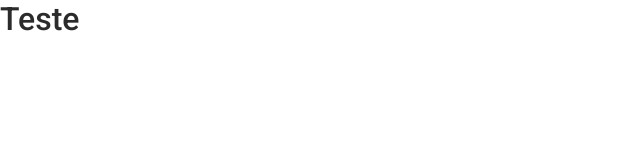
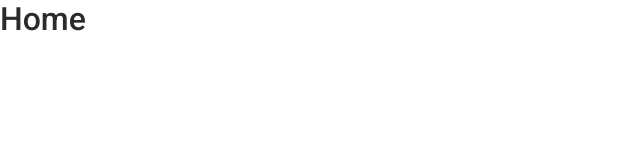
Before and after one commit to dtoloto/squad-management-tool, a React (Create React App) app: page / in a window 1280 px wide. Shown: the top 160 px of the page, without its empty margins (0-640 px from the left). Built offline with nearby package versions, Linux system fonts and the light colour scheme.

Commit message:
add: router

```diff
--- a/src/App.tsx
+++ b/src/App.tsx
@@ -1,15 +1,18 @@
 import React from 'react';
+import { BrowserRouter as Router } from 'react-router-dom';
 import { ThemeProvider } from 'styled-components';
 import GlobalStyle from './styles';
 import theme from './styles/theme';
+import Routes from './routes';
 
 const App: React.FC = () => {
   return (
-    <ThemeProvider theme={theme}>
-      <GlobalStyle />
-      <h1>Teste</h1>
-      {/* <Routes /> */}
-    </ThemeProvider>
+    <Router>
+      <ThemeProvider theme={theme}>
+        <GlobalStyle />
+        <Routes />
+      </ThemeProvider>
+    </Router>
   );
 };
 
--- /dev/null
+++ b/src/pages/Home/index.tsx
@@ -0,0 +1,9 @@
+import React from 'react';
+
+// import { Container } from './styles';
+
+const Home: React.FC = () => {
+  return <h1>Home</h1>;
+};
+
+export default Home;
--- /dev/null
+++ b/src/routes/index.tsx
@@ -0,0 +1,14 @@
+import React from 'react';
+import { Switch, Route } from 'react-router-dom';
+
+import Home from '../pages/Home';
+
+const Routes = () => {
+  return (
+    <Switch>
+      <Route exact path="/" component={Home} />
+    </Switch>
+  );
+};
+
+export default Routes;
```
Also changed, not shown: src/components/Navbar/index.tsx (added, +7 -0 lines).
